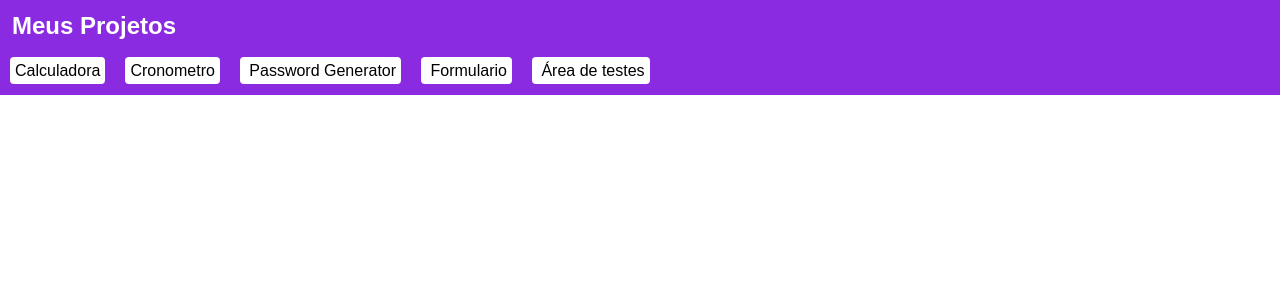
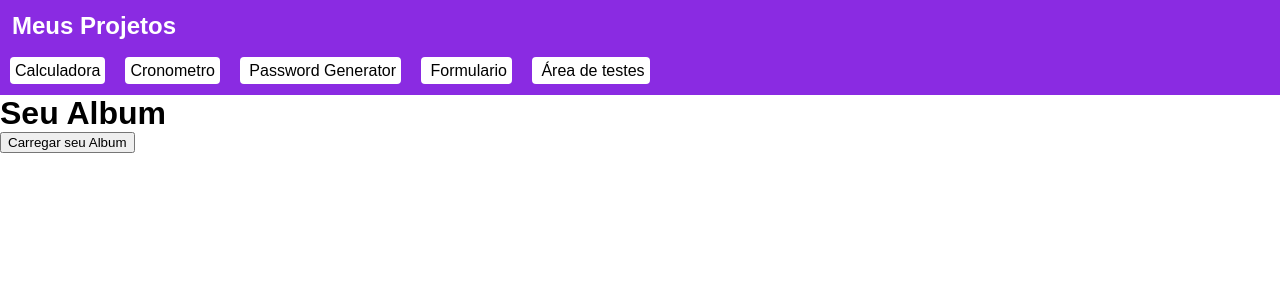
Before and after one commit to pauloszuparits/React-Portifolio, a React (Create React App) app in the folder my-app/: page /album/1 in a window 1280 px wide. Shown: the top 300 px of the page. Built offline with nearby package versions, Linux system fonts and the light colour scheme.

Commit message:
was added some features to begin the album page

```diff
--- a/my-app/src/pages/Formulario/Album/index.js
+++ b/my-app/src/pages/Formulario/Album/index.js
@@ -1,23 +1,75 @@
-import { useEffect } from "react/cjs/react.development";
-
+import { useParams } from "react-router-dom";
+import { useEffect, useState } from "react/cjs/react.development";
+import firebase from "../../../firebaseConnection";
 
 export default function Album(){
 
-    // async function carregarAlbum(){
-    //     await firebase
-    // }
+    const src = {source: 'https://upload.wikimedia.org/wikipedia/commons/thumb/d/d9/Icon-round-Question_mark.svg/1200px-Icon-round-Question_mark.svg.png',
+                valor: 0}
+    const {id} = useParams(); //id to acesss user album
+
+    const [carregado, setCarregado] = useState(false);
+
+    //src vars
+    const [src1, setSrc1] = useState({});
+    const [src2, setSrc2] = useState({});
+    const [src3, setSrc3] = useState({});
+    const [src4, setSrc4] = useState({});
+
+    async function carregarAlbum(){
+        let s;
+        await firebase.firestore().collection('usuarios')
+        .doc(id)
+        .get()
+        .then((snapshot)=>{
+            s = snapshot.data().album;
+            setCarregado(true);
+
+        })
+        .catch((error)=>{
+            console.log(error);
+        });
+
+        let separado = s.split(",");
+
+        if(separado.some((e)=>e==='0')){
+            setSrc1(getGift(0));
+        }else{
+            setSrc1(src)
+        }
+
+    }
+
+    async function getGift(doc){
+        let objeto = {};
+        await firebase.firestore().collection('gifts')
+        .doc(doc)
+        .get()
+        .then((snaphot)=>{
+            objeto = {
+                source: snaphot.data().source,
+                valor: snaphot.data().valor
+            }
+        })
+
+        return objeto;
+    }
 
 
     return(
         <div>
             <h1>Seu Album</h1>
-            {/* <button onClick={ carregarAlbum }>Carregar seu Album</button> */}
+
+            {carregado ?
             <div className="conteiner-album">
-                <img src=""/>
-                <img src=""/>
-                <img src=""/>
-                <img src=""/>
+                <img src={src1.source}/>
+                <img src={src2.source}/>
+                <img src={src3.source}/>
+                <img src={src4.source}/>
             </div>
+            :
+            <button onClick={ carregarAlbum }>Carregar seu Album</button>}
+
         </div>
     );
 }
--- a/my-app/src/pages/Formulario/Login/index.js
+++ b/my-app/src/pages/Formulario/Login/index.js
@@ -9,6 +9,7 @@ export default function Login(){
 
     const [gift, setGift] = useState({}); //source for gifts
     const [usuario, setUsuario] = useState({}); //data about the user
+    const [urlAlbum, setUrlAlbum] = useState();
 
     const [revindicado, setRevindicado] = useState(false); //if true, gift was claimed
     const [logado, setLogado] = useState(false); //se logado true cai na condicional
@@ -36,6 +37,7 @@ export default function Login(){
                 });
             })
             setLogado(true);
+            setUrlAlbum('/album/'+usuario.id);
         })
         .catch((error)=>{ //se login não der certo
             if(error.code === "auth/invalid-email"){
@@ -122,7 +124,7 @@ export default function Login(){
                         <p>Seu Nível: {usuario.nivel}</p>
                         <p>Seus Pontos: {usuario.pontos}</p>
                         <div className="album">
-                            <Link to="/album" id="album">Acesse seu Album</Link>
+                            <Link to={urlAlbum} id="album">Acesse seu Album</Link>
                         </div>
                     </div>
                 </div>
--- a/my-app/src/routes.js
+++ b/my-app/src/routes.js
@@ -29,7 +29,7 @@ const Rotas = ()=>{
                 <Route path="/formulario" element ={<Login/>}/>
                 <Route path="/formulario/cadastro" element ={<Formulario/>}/>
                 <Route path="/testes" element ={<Testes/>}/>
-                <Route path="/album" element ={<Album/>}/>
+                <Route path="/album/:id" element ={<Album/>}/>
 
             </Routes>
         </Router>
```
